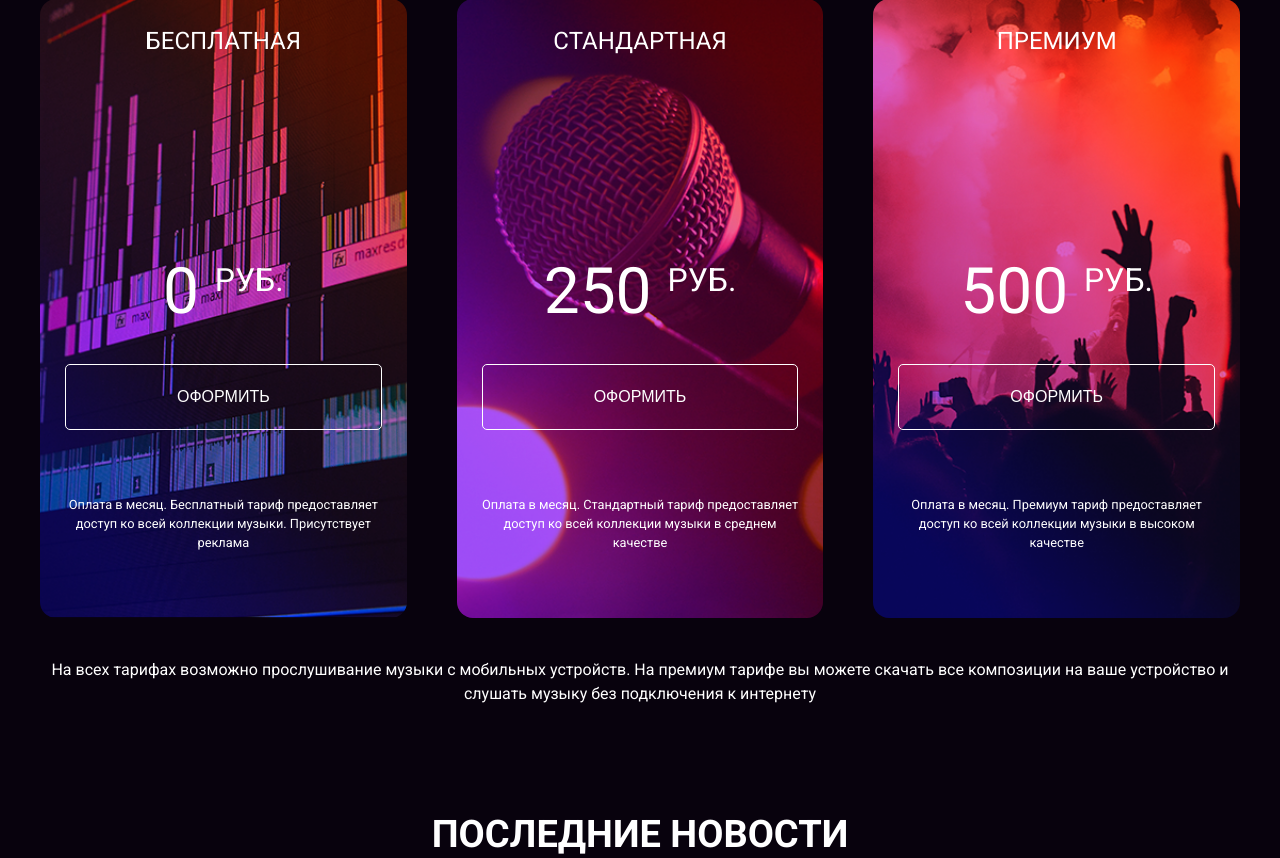
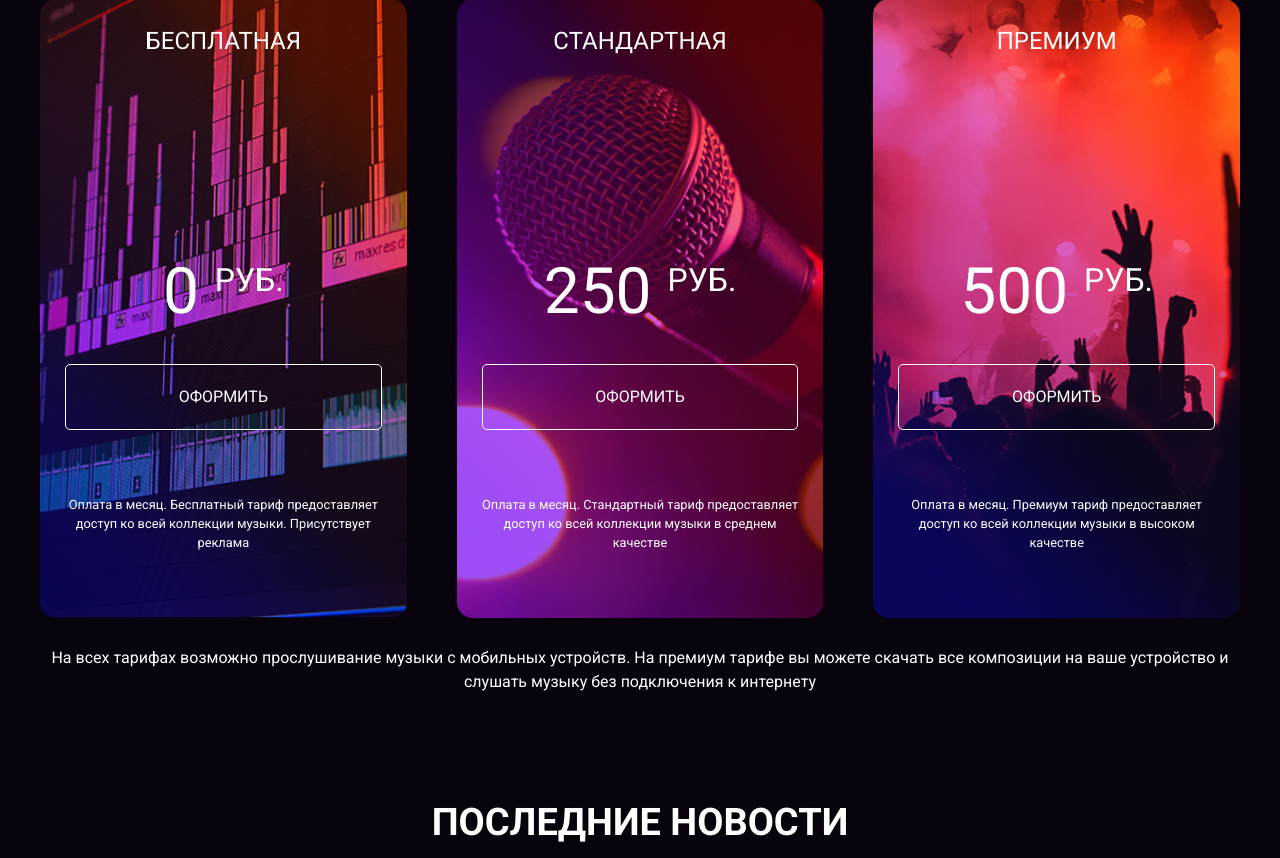
Before and after one commit to RainRa/layout-designer-project-lvl2, a PHP site: page /index.html in a window 1280 px wide. Shown: the part 954-1812 px from the top of the page. Run offline with PHP 8.4, Linux system fonts and the light colour scheme.

Commit message:
remake pricing section #3

```diff
--- a/src/artist.html
+++ b/src/artist.html
@@ -75,7 +75,7 @@
     <!-- POPULAR TRAKS -->
     <section id="page-popular-track" class="main-section pt-100">
       <div class="container">
-        <h2 class="mb-48 h2">Популярные треки</h2>
+        <h2 class="mb-50 h2">Популярные треки</h2>
         <div class="row-tablet-up">
           <div class="pr-tablet-up col-2 w-100 mb-24 align-items-center">
             <img class="small-cover mr-16" src="./images/Wild%20Seed.png" alt="">
--- a/src/css/style.css
+++ b/src/css/style.css
@@ -467,6 +467,7 @@ img {
 }
 
 .btn {
+  display: block;
   padding: 20px 30px;
   border: none;
   border-radius: 5px;
@@ -818,12 +819,13 @@ img {
 
 .subscription .subscription-item {
   min-width: 300px;
-  margin-bottom: 40px;
+  margin-bottom: 50px;
 }
 
 @media (min-width: 640px) {
   .subscription .subscription-item {
     flex: 1 0 0;
+    margin-bottom: 28px;
     padding: 0 25px;
   }
 }
@@ -836,9 +838,15 @@ img {
 }
 
 .subscription .card {
-  padding: 24px 25px 65px 25px;
+  padding: 16px 25px 65px 25px;
   border-radius: 16px;
   text-align: center;
+}
+
+@media (min-width: 640px) {
+  .subscription .card {
+    padding: 24px 25px 65px 25px;
+  }
 }
 
 .bg-free {
--- a/src/index.html
+++ b/src/index.html
@@ -76,7 +76,7 @@
             <article class="card bg-free">
               <h3 class="mb-185 mt-20 h3 uppercase">Бесплатная</h3>
               <p class="pb-24 ts-64 uppercase">0 <span class="ts-32 align-vertical-super">руб.</span></p>
-              <button class="btn btn-subscribe btn-outline-white mb-65 uppercase">Оформить</button>
+              <a class="btn btn-subscribe btn-outline-white mb-65 uppercase">Оформить</a>
               <p class="ts-small">Оплата в месяц. Бесплатный тариф предоставляет доступ ко всей
                 коллекции
                 музыки. Присутствует реклама</p>
@@ -87,7 +87,7 @@
             <article class="card bg-standart">
               <h3 class="mb-185 mt-20 h3 uppercase">Стандартная</h3>
               <p class="pb-24 ts-64 uppercase">250 <span class="ts-32 align-vertical-super">руб.</span></p>
-              <button class="btn btn-subscribe btn-outline-white mb-65 uppercase">Оформить</button>
+              <a class="btn btn-subscribe btn-outline-white mb-65 uppercase">Оформить</a>
               <p class="ts-small">Оплата в месяц. Стандартный тариф предоставляет доступ ко всей
                 коллекции музыки в среднем качестве</p>
             </article>
@@ -97,7 +97,7 @@
             <article class="card bg-premium">
               <h3 class="mb-185 mt-20 h3 uppercase">Премиум</h3>
               <p class="pb-24 ts-64 uppercase">500 <span class="ts-32 align-vertical-super">руб.</span></p>
-              <button class="btn btn-subscribe btn-outline-white mb-65 uppercase">Оформить</button>
+              <a class="btn btn-subscribe btn-outline-white mb-65 uppercase">Оформить</a>
               <p class="ts-small">Оплата в месяц. Премиум тариф предоставляет доступ ко всей коллекции
                 музыки в высоком качестве</p>
             </article>
--- a/src/scss/blocks/_Pricing.scss
+++ b/src/scss/blocks/_Pricing.scss
@@ -15,10 +15,11 @@
 
   & .subscription-item {
     min-width: 300px;
-    margin-bottom: 40px;
+    margin-bottom: 50px;
 
     @include for-tablet-up {
       flex: 1 0 0;
+      margin-bottom: 28px;
       padding: 0 25px;
     }
 
@@ -29,11 +30,15 @@
   }
 
   & .card {
-    padding: 24px 25px 65px 25px;
+    padding: 16px 25px 65px 25px;
 
     border-radius: 16px;
 
     text-align: center;
+
+    @include for-tablet-up {
+      padding: 24px 25px 65px 25px;
+    }
   }
 }
 
--- a/src/scss/components/_buttons.scss
+++ b/src/scss/components/_buttons.scss
@@ -1,4 +1,6 @@
 .btn {
+  display: block;
+
   padding: 20px 30px;
   border: none;
   border-radius: 5px;
--- a/src/scss/style.scss
+++ b/src/scss/style.scss
@@ -2,7 +2,6 @@
 @import './abstracts/_mixins.scss';
 @import './base/_base.scss';
 @import './base/_typography.scss';
-@import './base/_general';
 @import './base/_atomic.scss';
 @import './components/_layouts.scss';
 @import './components/_banners.scss';
```
Also changed, not shown: src/scss/base/_base.scss (line endings or trailing spaces), src/scss/base/_general.scss (added).
